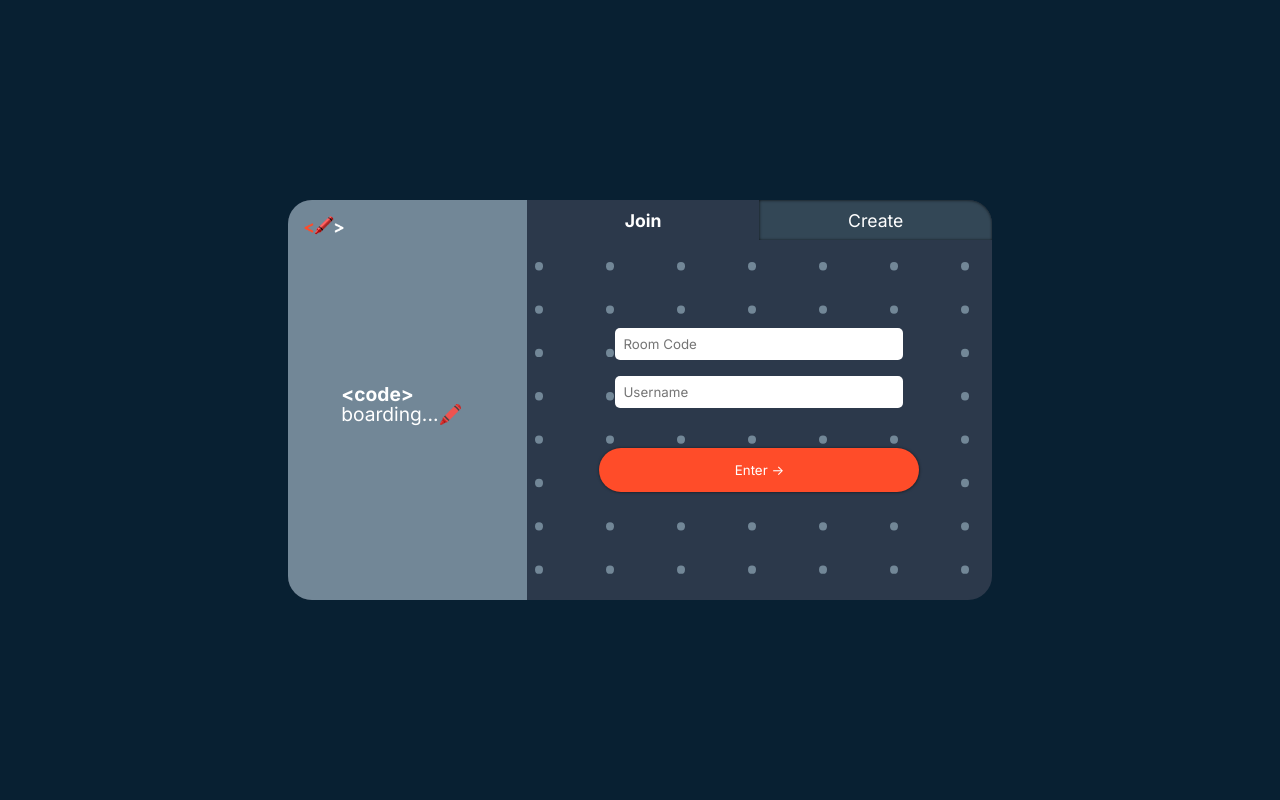
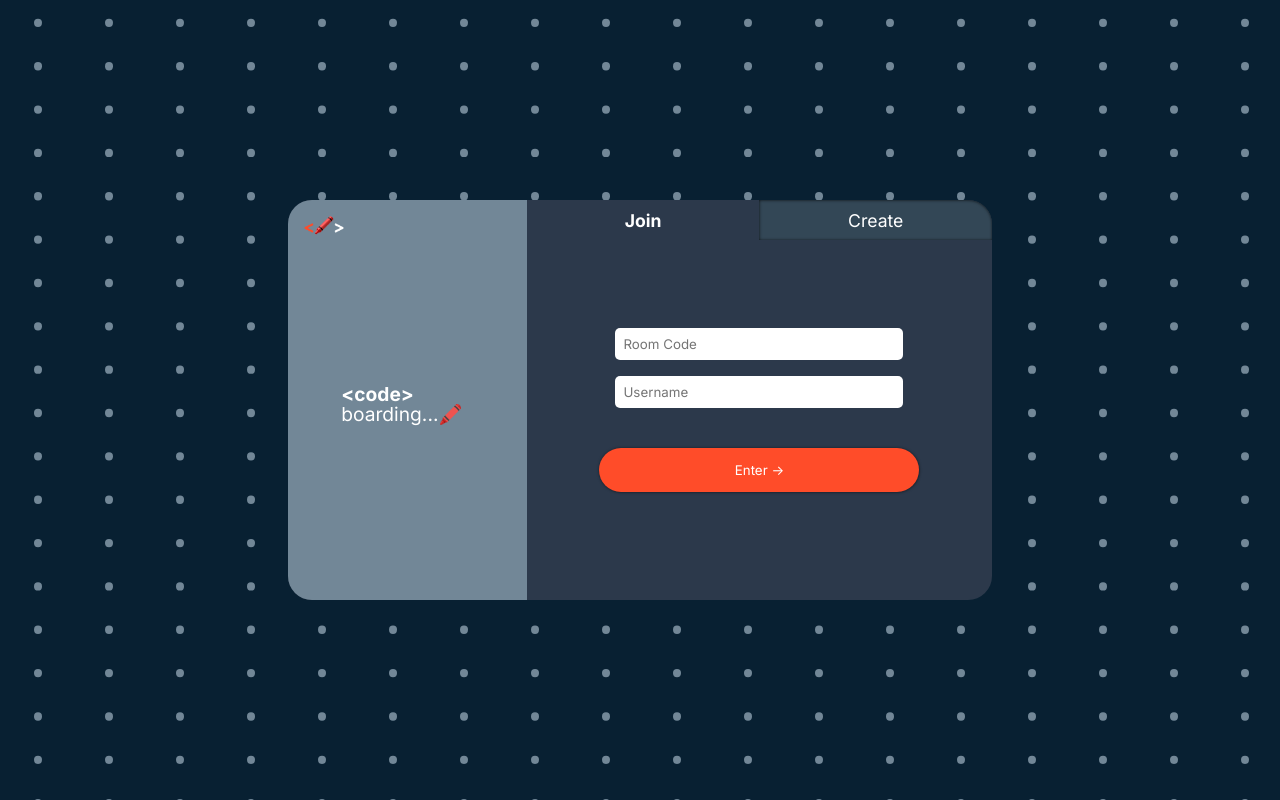
Before and after one commit to Abhinav4279/codeboarding, a React (Create React App) app in the folder frontend/: page / in a window 1280 px wide. Built offline with nearby package versions, Linux system fonts and the light colour scheme.

Commit message:
fix background

```diff
--- a/frontend/src/App.js
+++ b/frontend/src/App.js
@@ -2,10 +2,12 @@ import './css/App.css';
 import Home from './pages/Home';
 import {BrowserRouter, Routes, Route} from 'react-router-dom'
 import CodeBoard from './pages/CodeBoard'
+import background from './images/bg.svg';
 
 function App() {
   return (
-    <div className='App'>
+    <div className='App'
+    style={{ backgroundImage: `url(${background})` }}>
       <BrowserRouter>
         <Routes>
           <Route path="/" element={<Home />}>
--- a/frontend/src/css/Codeboard.module.css
+++ b/frontend/src/css/Codeboard.module.css
@@ -1,4 +1,5 @@
 .main_wrap {
+  background-color: #082032;
   display: flex;
   min-height: 100vh;
   width: 100%;
--- a/frontend/src/pages/Home.js
+++ b/frontend/src/pages/Home.js
@@ -1,7 +1,6 @@
 import '../css/App.css';
 import { useState } from 'react';
 import logo from '../images/logo.png'
-import background from '../images/bg.svg';
 import Create from '../components/Create'
 import Join from '../components/Join'
 
@@ -12,8 +11,7 @@ const Home = () => {
   let create_button_cls = `tab top-right-round ${(enterCategory === 'create')? 'home-btn-sel': 'inset-shadow'}`;
 
   return (
-    <div className='container-home'
-    style={{ backgroundImage: `url(${background})` }}>
+    <div className='container-home'>
       <div className='welcome'>
         <img src={logo} alt='logo'/>
         <div className='tagline'>
```
